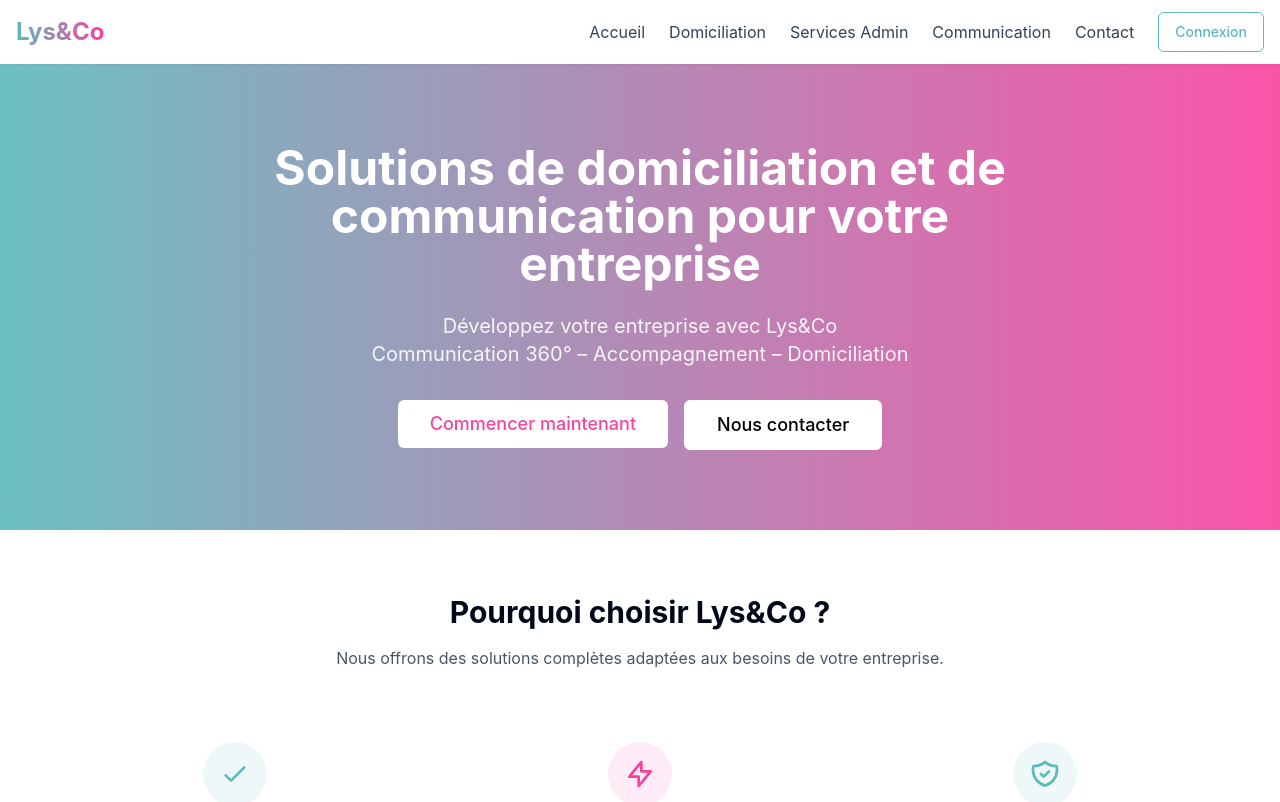
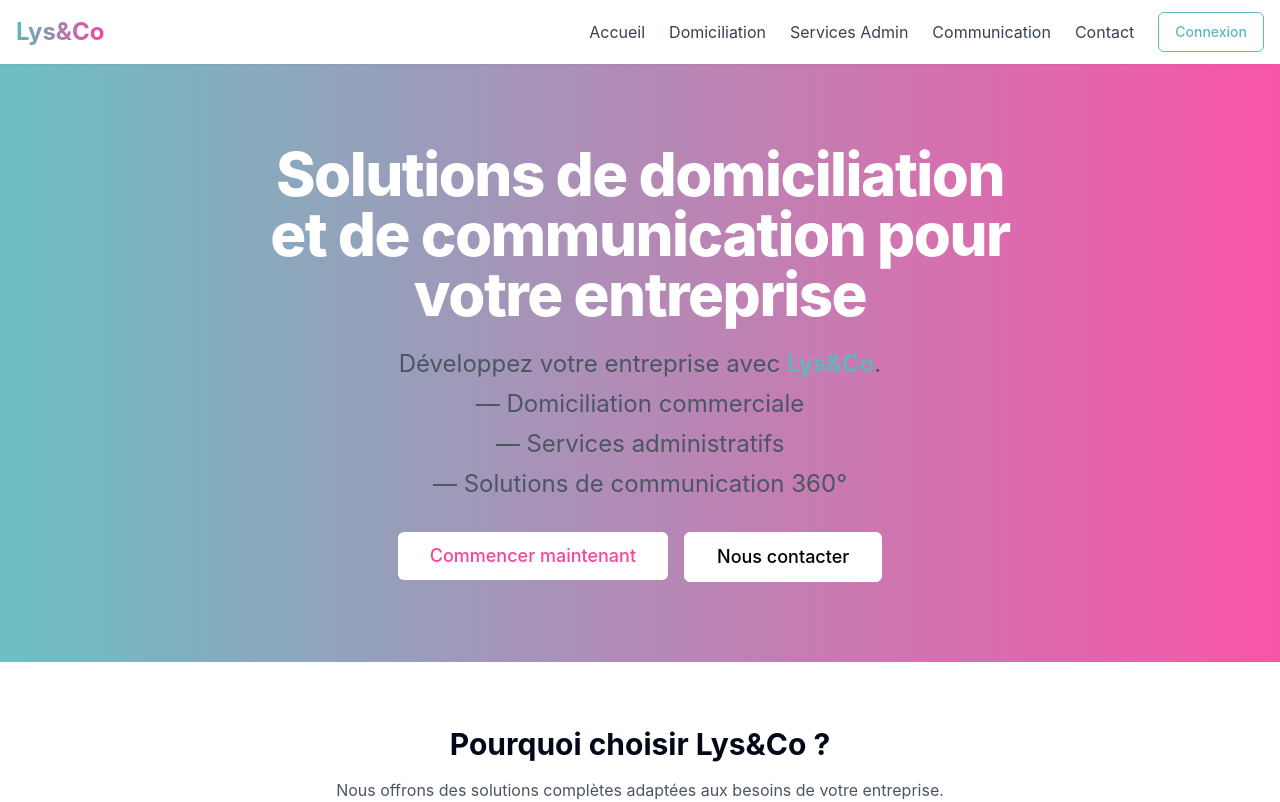
Before and after one commit to Binta02/lys-co-mobile-hub, a React (Vite) app: page / in a window 1280 px wide. Shown: the top 802 px of the page. Built offline with nearby package versions, Linux system fonts and the light colour scheme.

Commit message:
mise en page

```diff
--- a/src/pages/Index.tsx
+++ b/src/pages/Index.tsx
@@ -12,7 +12,7 @@ const Index: React.FC = () => {
         {/* Hero Section */}
         <section className="py-20 px-4 bg-gradient-to-r from-lysco-turquoise/90 to-lysco-pink/90 text-white">
           <div className="container mx-auto">
-            <div className="max-w-3xl mx-auto text-center">
+            {/* <div className="max-w-3xl mx-auto text-center">
               <h1 className="text-3xl sm:text-4xl md:text-5xl font-bold mb-6 animate-fade-in">
                 Solutions de domiciliation et de communication pour votre entreprise
               </h1>
@@ -20,9 +20,24 @@ const Index: React.FC = () => {
               animationDelay: "0.2s"
             }}>
                 Développez votre entreprise avec Lys&Co <br></br>
-                {/* Domiciliation commerciale - Services administratifs - Solutions de communication 360°. */}
+                Domiciliation commerciale - Services administratifs - Solutions de communication 360°.
                 Communication 360° – Accompagnement – Domiciliation
-              </p>
+              </p> */}
+
+              <div className="max-w-4xl mx-auto text-center px-4">
+  <h1 className="text-4xl sm:text-5xl md:text-6xl font-extrabold leading-tight tracking-tight mb-6 animate-fade-in">
+    Solutions de domiciliation <br className="hidden sm:block" />et de communication pour votre entreprise
+  </h1>
+  <p
+    className="text-lg sm:text-xl md:text-2xl text-gray-600 mb-8 animate-fade-in"
+    style={{ animationDelay: "0.2s", animationFillMode: "forwards" }}
+  >
+    Développez votre entreprise avec <span className="text-lysco-turquoise font-semibold">Lys&Co</span>.<br />
+    <span className="mt-2 inline-block">— Domiciliation commerciale</span> <br />
+    <span className="mt-2 inline-block">— Services administratifs</span> <br />
+    <span className="mt-2 inline-block">— Solutions de communication 360°</span>
+  </p>
+
               <div className="flex flex-col sm:flex-row gap-4 justify-center animate-fade-in" style={{
               animationDelay: "0.4s"
             }}>
```
